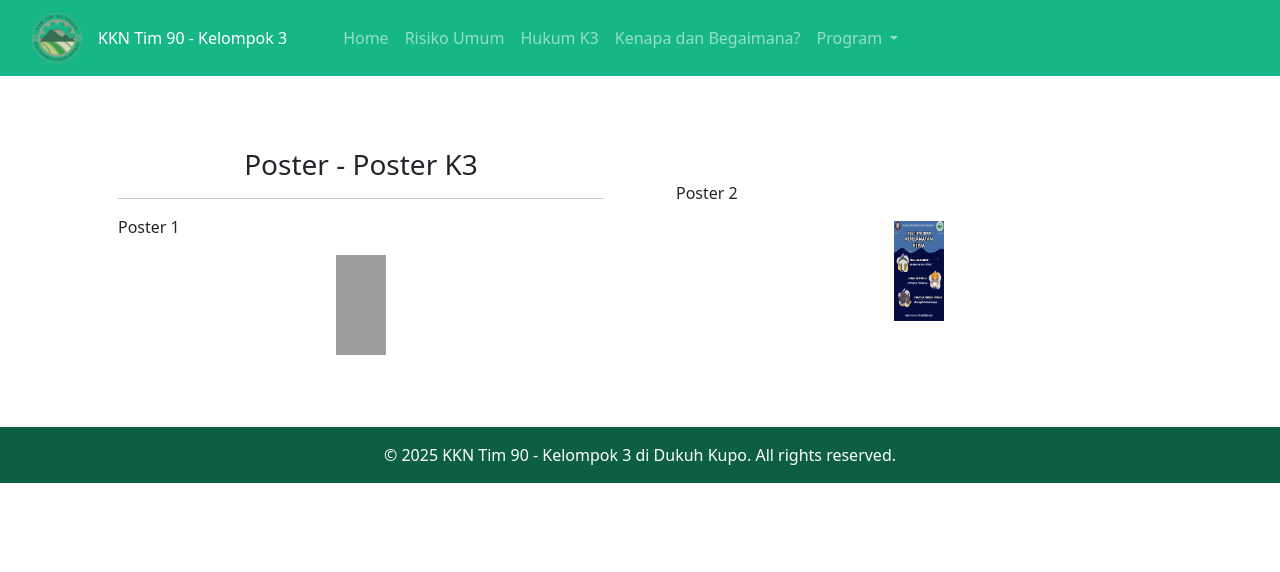
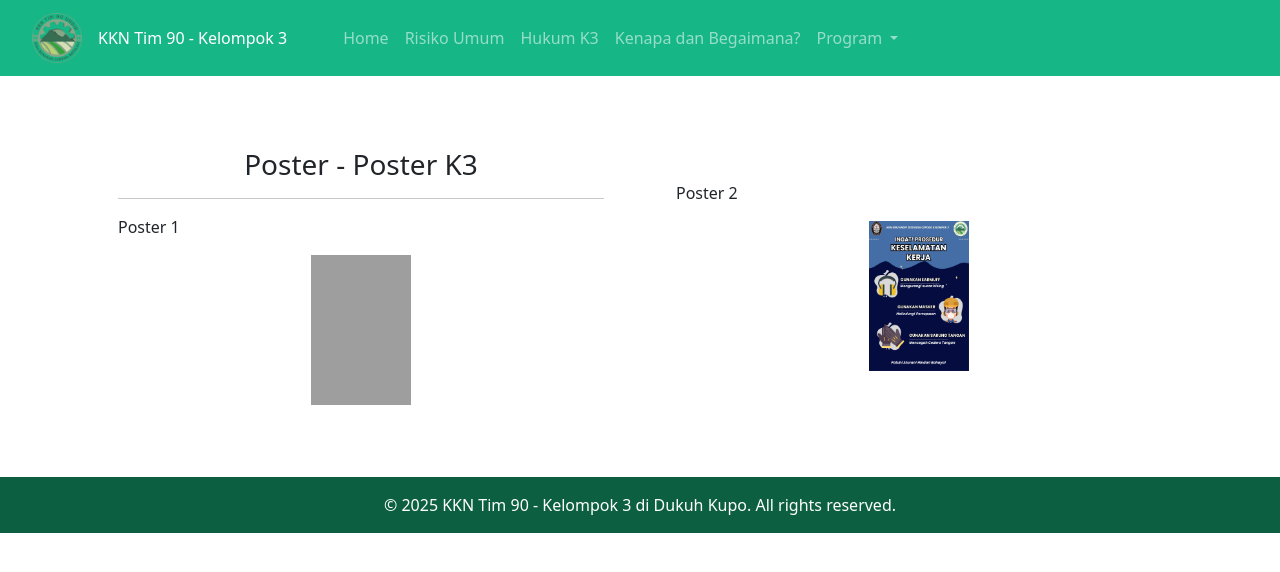
Before and after one commit to tiaraputriw/k3-edukasi, a Jekyll site: the page built from poster.html, in a window 1280 px wide. Shown: the top 572 px of the page. Built offline with Jekyll 4.4.1, drawn with Linux system fonts in a browser that asks for light colours; grey boxes are pictures that could not be loaded.

Commit message:
Update poster.html

```diff
--- a/poster.html
+++ b/poster.html
@@ -11,13 +11,13 @@
                 <h3 style="text-align: center;">Poster - Poster K3</h3>
                 <hr>
                 <p>Poster 1</p>
-                <img src="{{ site.baseurl }}/img/poster k3_pages-to-jpg-0001.jpg" alt="Poster K3" class="img-fluid mx-auto d-block" style="width: 50px; height: 100px;">
+                <img src="{{ site.baseurl }}/img/poster k3_pages-to-jpg-0001.jpg" alt="Poster K3" class="img-fluid mx-auto d-block" style="width: 100px; height: 150px;">
             </main>
         </div>
         <div class="col-md-6 d-flex align-items-center">
             <main class="main container py-4">
                 <p>Poster 2</p>
-                <img src="{{ site.baseurl }}/img/poster k3_pages-to-jpg-0002.jpg" alt="Poster K3" class="img-fluid mx-auto d-block" style="width: 50px; height: 100px;">
+                <img src="{{ site.baseurl }}/img/poster k3_pages-to-jpg-0002.jpg" alt="Poster K3" class="img-fluid mx-auto d-block" style="width: 100px; height: 150px;">
             </main>
         </div>
     </div>
```
